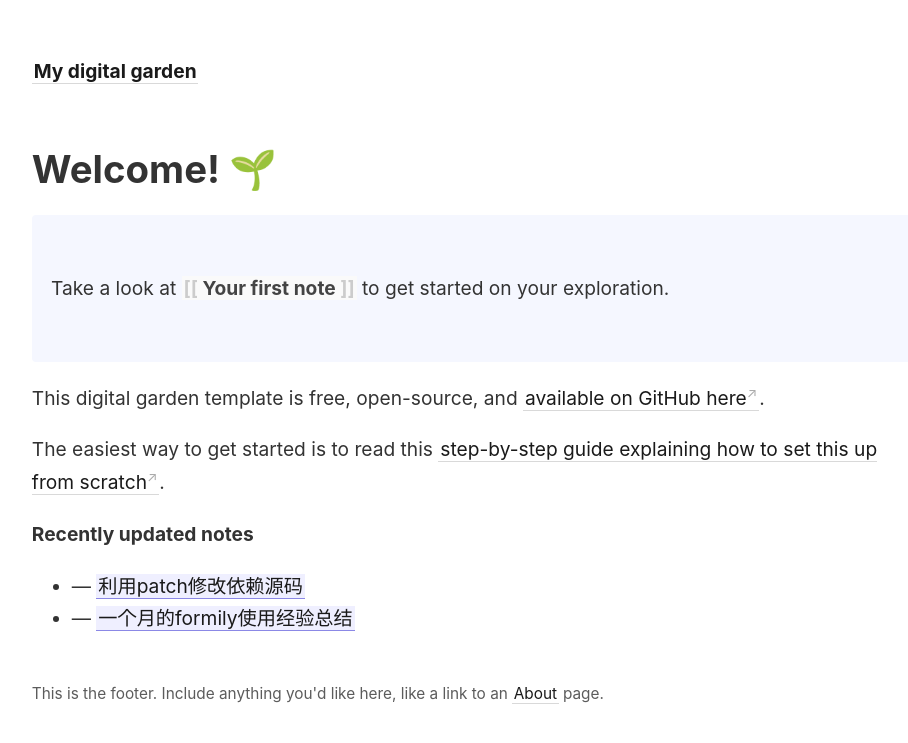
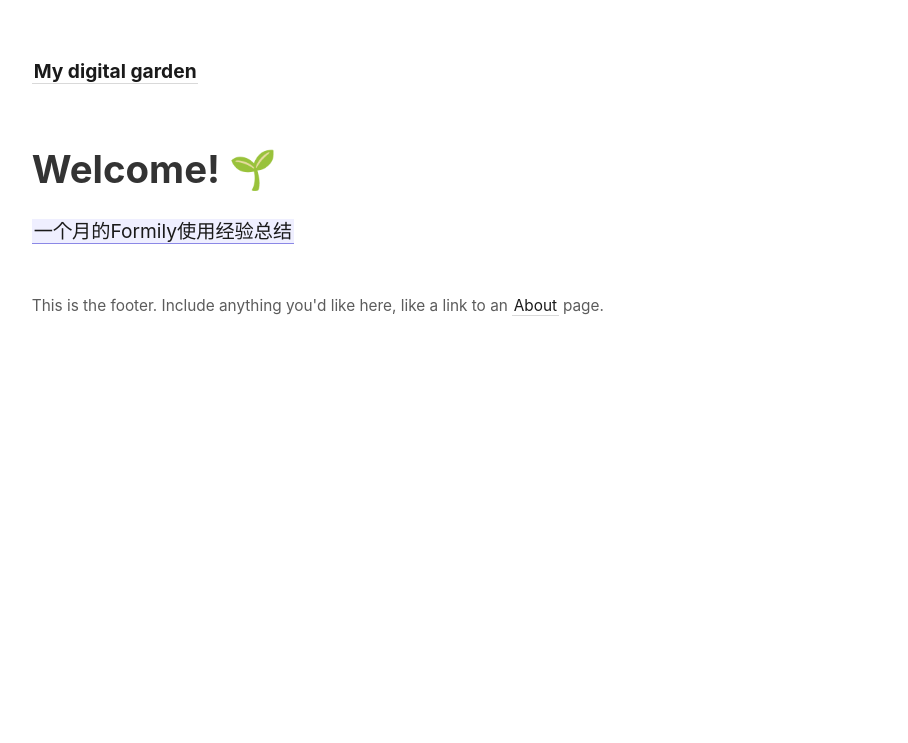
Before and after one commit to LavaCxx/lavacxx.github.io, a Jekyll site: the page built from _pages/index.md, in a window 1280 px wide. Shown: the top 743 px of the page, without its empty margins (45-953 px from the left). Built offline with Jekyll 4.4.1, drawn with Linux system fonts in a browser that asks for light colours.

Commit message:
Update index.md

```diff
--- a/_pages/index.md
+++ b/_pages/index.md
@@ -7,24 +7,7 @@
 
 # Welcome! 🌱
 
-<p style="padding: 3em 1em; background: #f5f7ff; border-radius: 4px;">
-  Take a look at <span style="font-weight: bold">[[Your first note]]</span> to get started on your exploration.
-</p>
-
-This digital garden template is free, open-source, and [available on GitHub here](https://github.com/maximevaillancourt/digital-garden-jekyll-template).
-
-The easiest way to get started is to read this [step-by-step guide explaining how to set this up from scratch](https://maximevaillancourt.com/blog/setting-up-your-own-digital-garden-with-jekyll).
-
-<strong>Recently updated notes</strong>
-
-<ul>
-  {% assign recent_notes = site.notes | sort: "last_modified_at_timestamp" | reverse %}
-  {% for note in recent_notes limit: 5 %}
-    <li>
-      {{ note.last_modified_at | date: "%Y-%m-%d" }} — <a class="internal-link" href="{{ site.baseurl }}{{ note.url }}">{{ note.title }}</a>
-    </li>
-  {% endfor %}
-</ul>
+[[一个月的Formily使用经验总结]]
 
 <style>
   .wrapper {
```
